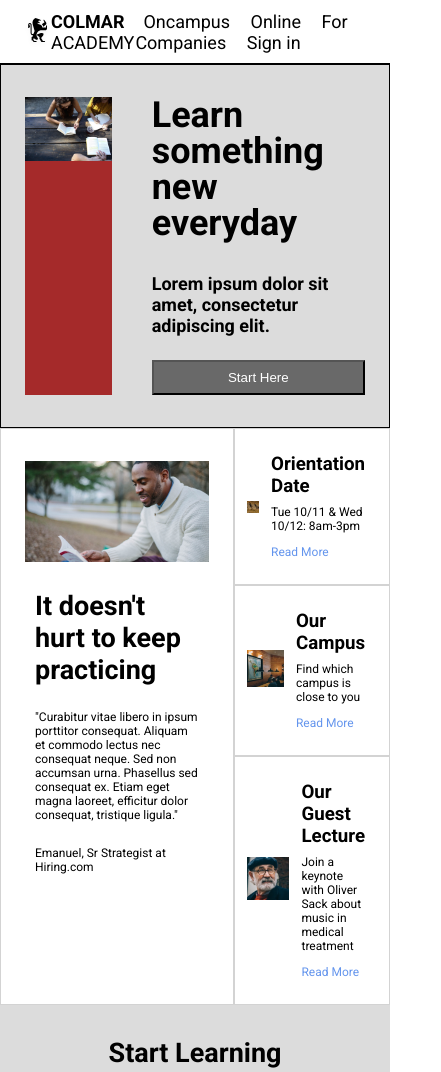
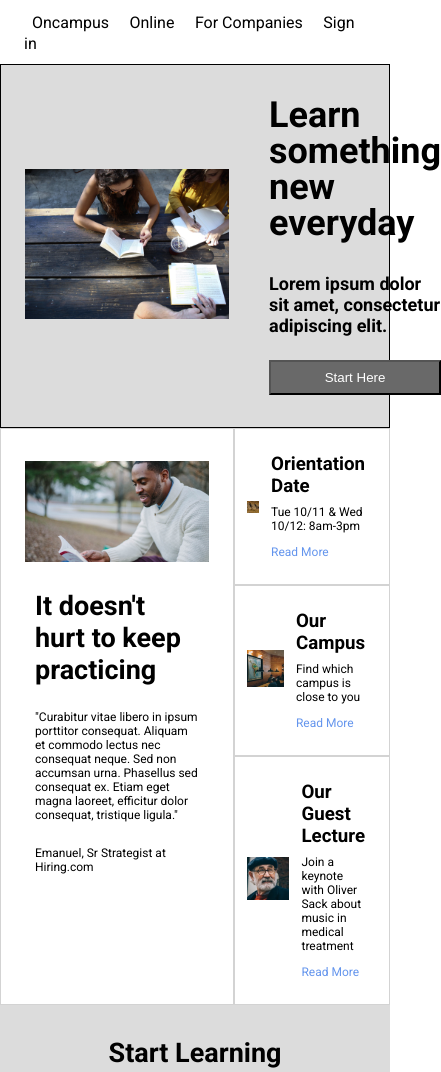
Before and after one commit to Peachtaco/colmaracademy_mockpage, a plain HTML site: page index.html in a window 390 px wide. Shown: the top 1072 px of the page, 441 px wide, since content can reach past the window. Drawn offline with Linux system fonts and the light colour scheme.

Commit message:
working on mobile view

```diff
--- a/index.html
+++ b/index.html
@@ -9,12 +9,12 @@
 </head>
 <body>
     <header>
-        <div class="holder-logo">
-            <img src="resources/images/ic-logo.svg"">
-            <p>
-                <span class="logo1">Colmar</span>
-                <span class="logo2">Academy</span>
-            </p>
+        <div class="desktop">
+            <div class="holder-logo">
+                <img src="resources/images/ic-logo.svg"">
+                <p class="logo1">Colmar</p>
+                <p class="logo2">Academy</p>
+            </div>
         </div>
         <nav>
             <a href="#">Oncampus</a>
--- a/resources/css/style.css
+++ b/resources/css/style.css
@@ -21,14 +21,13 @@ header {
     justify-content: space-between;
     align-items: center;
     padding: 0 24px;
-
-
-    border-bottom: 1px solid black;
-
 }
 
 header .holder-logo{
     display: flex;
+    flex-direction: row;
+    justify-content: flex-start;
+    align-items: center;
 }
 
 header .holder-logo .logo1 {
@@ -43,10 +42,8 @@ header .holder-logo .logo2 {
 header a {
     color: black;
     text-decoration: none;
-    padding: 8px
-}
-header nav {
-
+    padding: 8px;
+    font-size: 16px;
 }
 
 /* learning section!!!!!!!!*/
@@ -59,13 +56,12 @@ header nav {
 }
 
 #learn .img-holder {
-    width: 60%;
+    min-width: 60%;
     height: auto;
-    background-color: brown;
-    display: block;
+    align-self: center;
 }
 
-#learn .img-holder .banner-logo {
+#learn .img-holder img {
     width: 100%;
     height: auto;
 }
@@ -75,7 +71,6 @@ header nav {
     flex-flow: wrap column;
     justify-content: center;
     margin-left: 40px;
-
 }
 
 #learn h1 {
@@ -108,7 +103,6 @@ header nav {
     min-width: 60%;
     padding: 32px 24px;
     border: 1px solid lightgrey;
-
 }
 
 #practice .main-img-holder {
@@ -131,7 +125,6 @@ header nav {
 #practice p {
     margin: 0 10px;
     font-size: 12px;
-
 }
 
 #practice .col2 {
@@ -159,7 +152,6 @@ header nav {
     font-size: 16px;
     margin: 12px;
     align-self: center;
-
 }
 
 .campus-info h3 {
@@ -198,7 +190,6 @@ header nav {
     padding: 32px;
     width: auto;
     font-size: 12px;
-
 }
 
 #course .course-box {
@@ -315,3 +306,9 @@ footer a {
     font-size: 12px;
     margin: 12px;
 }
+
+@media screen and (max-width: 480px) {
+    .desktop {
+        display: none;
+    }
+}
```
